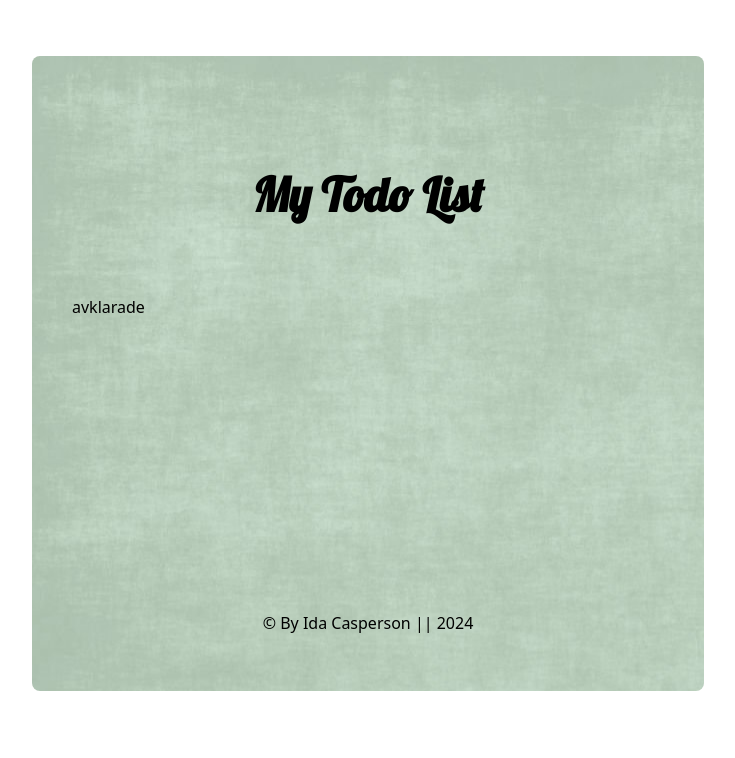
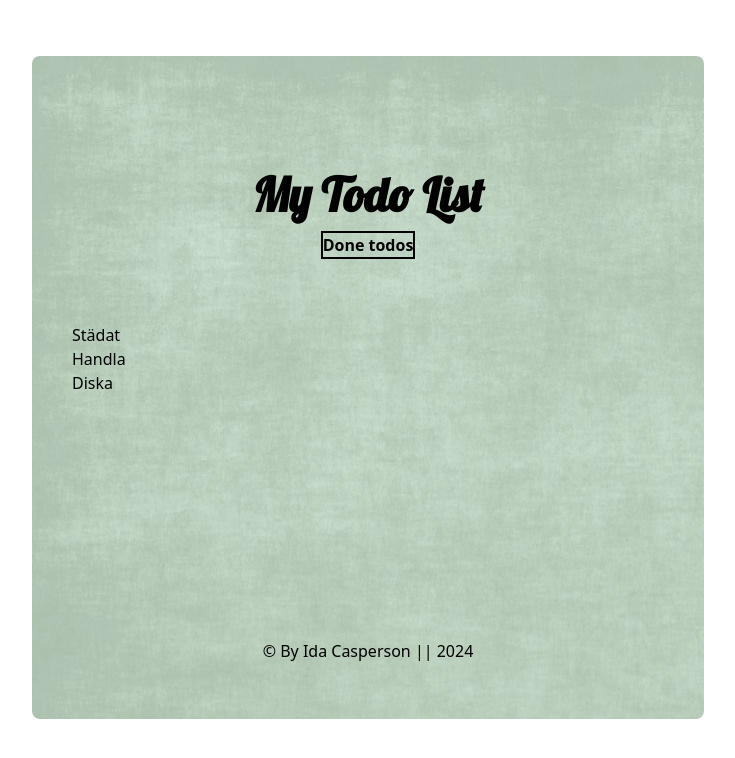
Before and after one commit to iiddaa96/TodoList-React, a React (Vite) app: page /avklarade in a window 1280 px wide. Shown: the top 758 px of the page, without its empty margins (272-1007 px from the left). Built offline with nearby package versions, Linux system fonts and the light colour scheme.

Commit message:
added a donetodos file and added to react router with button element

```diff
--- /dev/null
+++ b/src/components/DoneTodos.tsx
@@ -0,0 +1,11 @@
+function DoneTodos() {
+  return (
+    <ul>
+      <li>Städat</li>
+      <li>Handla</li>
+      <li>Diska</li>
+    </ul>
+  );
+}
+
+export default DoneTodos;
--- a/src/components/Header.tsx
+++ b/src/components/Header.tsx
@@ -1,9 +1,16 @@
+import { Link } from "react-router-dom";
+
 function Header() {
   return (
-    <header className="  my-16  text-center font-semibold text-black ">
+    <header className="my-16 text-center font-semibold text-black">
       <h1 style={{ fontFamily: "Lobster, cursive", fontSize: 47 }}>
         My Todo List
       </h1>
+      <button className="border-2 border-black">
+        <Link to="/doneTodos" className="button">
+          Done todos
+        </Link>
+      </button>
     </header>
   );
 }
--- a/src/main.tsx
+++ b/src/main.tsx
@@ -7,13 +7,14 @@ import {
   createRoutesFromElements,
 } from "react-router-dom";
 import App from "./AppLayout";
+import DoneTodos from "./components/DoneTodos";
 import TodoList from "./components/TodoList";
 
 const router = createBrowserRouter(
   createRoutesFromElements(
     <Route path="/" Component={App}>
       <Route index Component={TodoList} />
-      <Route path="avklarade" element={<span>avklarade</span>} />
+      <Route path="avklarade" element={<DoneTodos />} />
     </Route>
   )
 );
```
